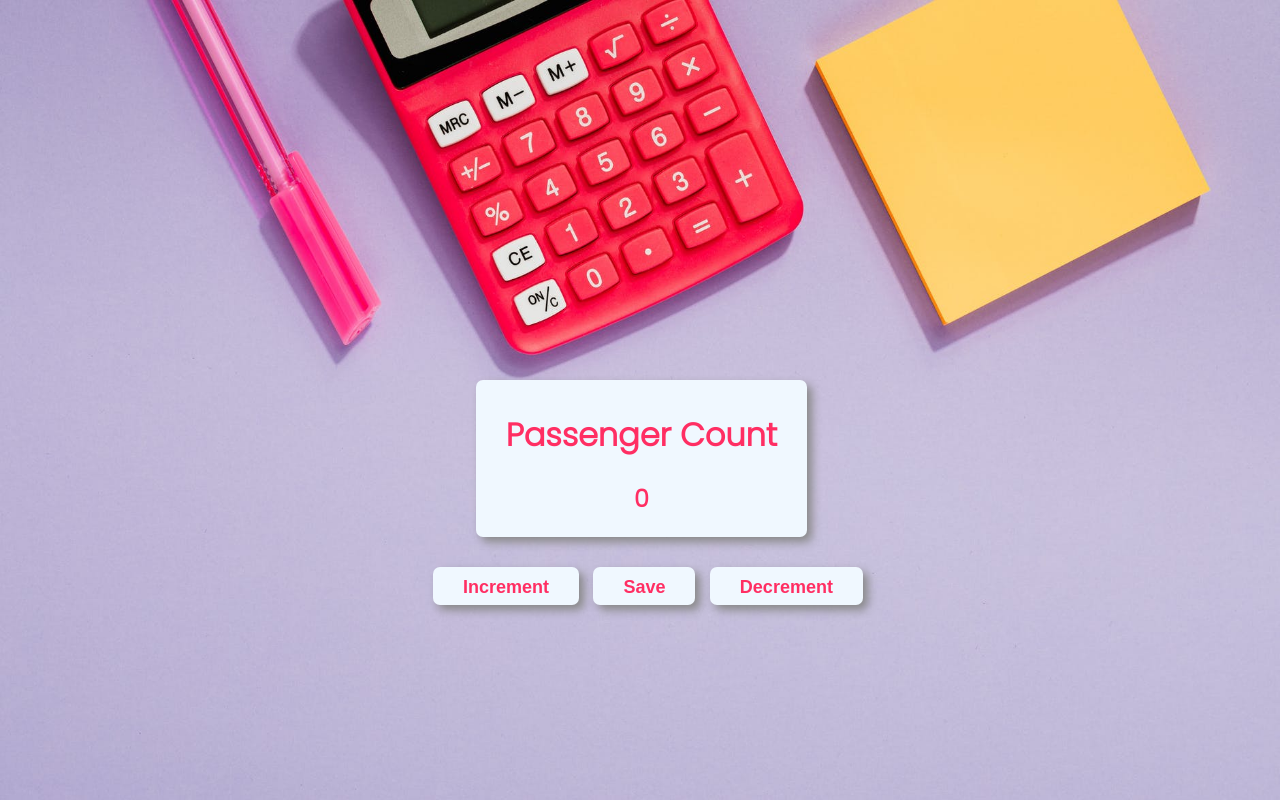
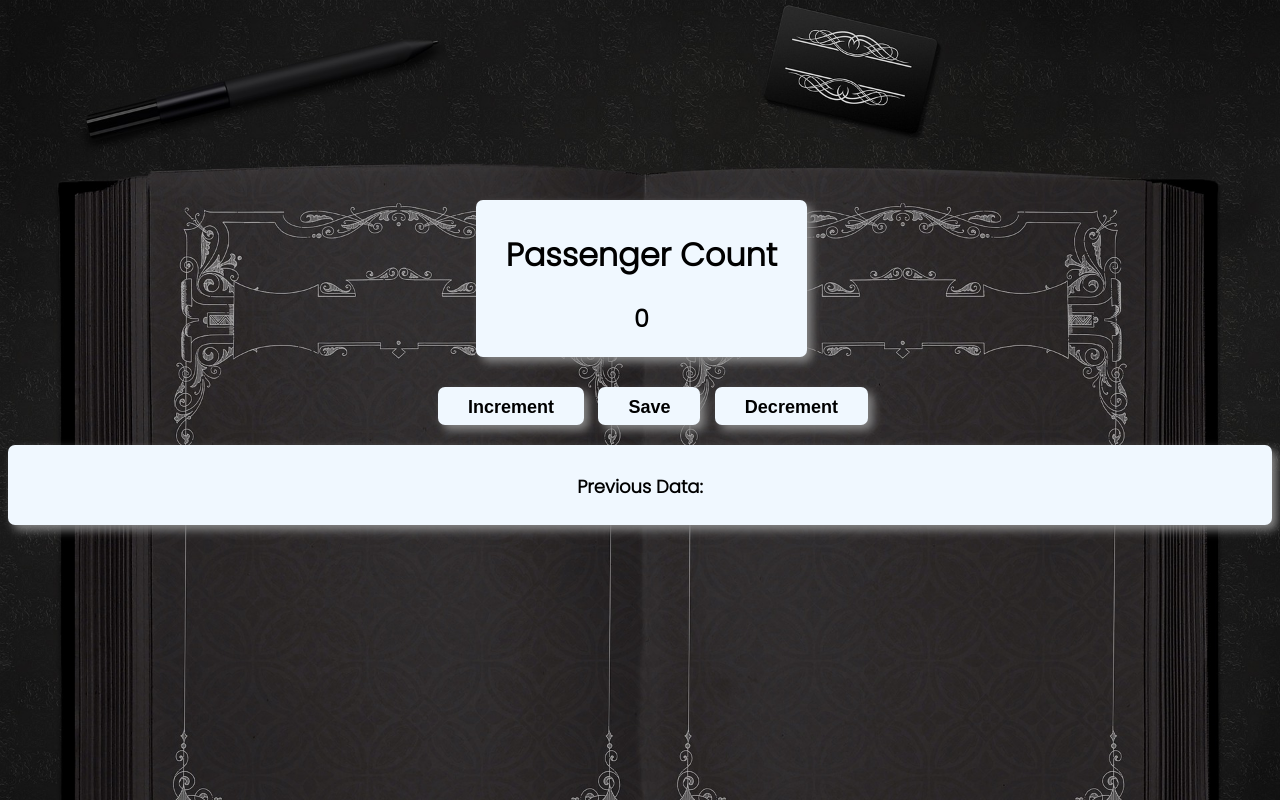
Before and after one commit to Akash-Vijay/Passenger-Counter, a plain HTML site: page index.html in a window 1280 px wide. Drawn offline with Linux system fonts and the light colour scheme.

Commit message:
Added Save Function

```diff
--- a/function.js
+++ b/function.js
@@ -1,6 +1,7 @@
 let count = 0;
 let value = document.getElementById("count");
-
+let data = "";
+let prevData = document.getElementById("prev-data");
 
 
 //Increment function
@@ -10,10 +11,14 @@ function increment() {
   return count;
 }
 
-
 //Decrement function
 function decrement() {
   count -= 1;
-  value.innerText = count
+  value.innerText = count;
   return count;
 }
+
+//Save fucntion
+function save() {
+  prevData.innerHTML += count + " | ";
+}
--- a/index.html
+++ b/index.html
@@ -34,6 +34,10 @@
       <button id="save-btn" onclick="save()">Save</button>
       <button id="decrement-btn" onclick="decrement()">Decrement</button>
     </div>
+
+    <div class="previous-card">
+      <p id="prev-data">Previous Data: </p>
+    </div>
   </div>
 
 
--- a/style.css
+++ b/style.css
@@ -1,14 +1,14 @@
 body {
-  background-image: url("images/pexels-photo-5412087.jpeg");
+  background-image: url("images/book-g730dc5f32_1920.jpg");
   background-repeat: no-repeat;
   background-size: cover;
   font-family: Poppins, sans-serif;
 }
 
 .card {
-  margin-top: 380px;
+  margin-top: 200px;
   font-weight: bold;
-  color: rgb(255, 46, 99);
+  color: rgb(0, 0, 0);
   margin-left: 37%;
   background-color: aliceblue;
   box-shadow: 5px 5px 10px #888888;
@@ -22,13 +22,13 @@ body {
 }
 
 .btn {
-margin-left: 415px;
+margin-left: 420px;
 }
 
 #decrement-btn, #increment-btn, #save-btn {
   margin-top: 30px;
   font-weight: bold;
-  color: rgb(255, 46, 99);
+  color: rgb(0, 0, 0);
   margin-left: 10px;
   background-color: aliceblue;
   box-shadow: 5px 5px 10px #888888;
@@ -45,8 +45,24 @@ margin-left: 415px;
   transition: 0.15s;
 }
 
+.previous-card {
+
+  font-weight: bold;
+  background-color: aliceblue;
+  box-shadow: 5px 5px 10px #888888;
+  margin-top: 20px;
+  padding-left: 30px;
+  padding-top: 10px;
+  padding-bottom: 7px;
+  padding-right: 30px;
+  border-radius: 7px;
+  text-align: center;
+  font-size: 18px;
+  border: none;
+}
+
 #increment-btn:hover, #decrement-btn:hover, #save-btn:hover {
-  background-color: rgba(240, 248, 255, 0.562);
+  background-color: rgba(240, 248, 255, 0.719);
 }
 
 #increment-btn:active, #decrement-btn:active, #save-btn:active {
```
Also changed, not shown: images/book-g730dc5f32_1920.jpg (added).
